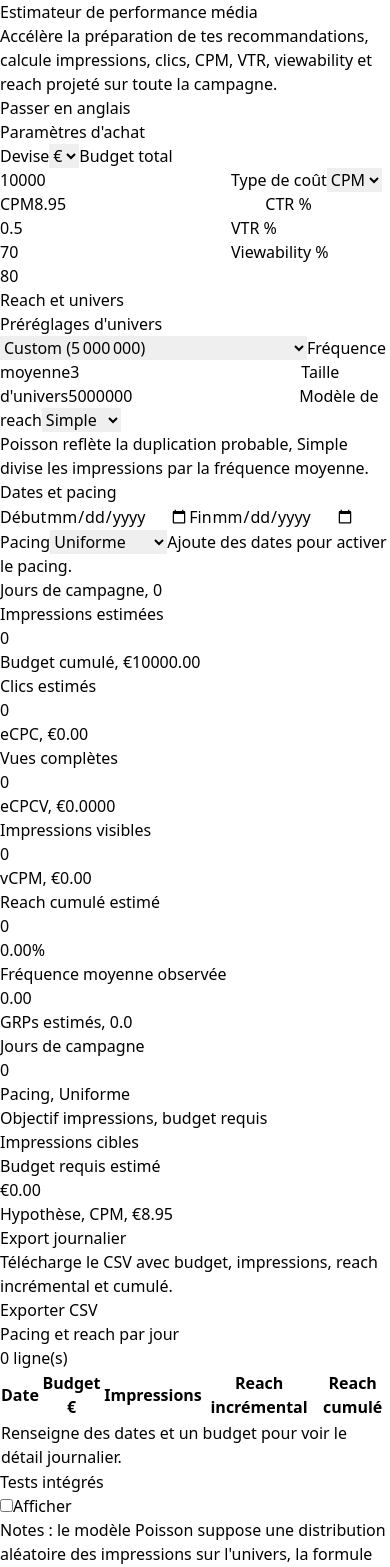
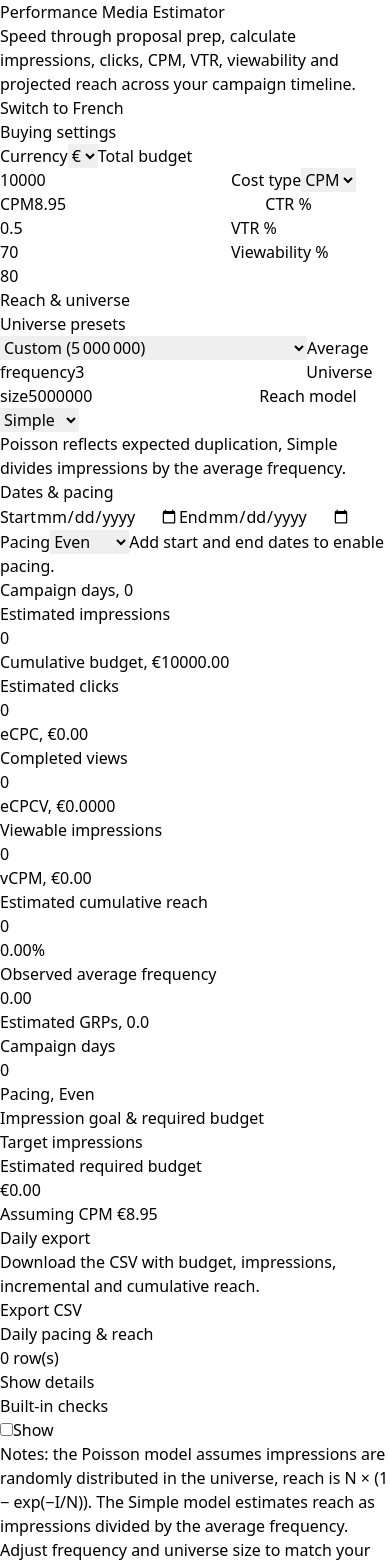
Before and after one commit to ryakeb/perf_media-calculator, a React (Vite) app: page / in a window 390 px wide. Shown: the top 1567 px of the page. Built offline with nearby package versions, Linux system fonts and the light colour scheme.

Commit message:
first commit

```diff
--- a/src/App.jsx
+++ b/src/App.jsx
@@ -130,7 +130,7 @@ function KPIReachCalculatorContent() {
 }
 
 export default function KPIReachCalculator() {
-  const [language, setLanguage] = useState('fr');
+  const [language, setLanguage] = useState('en');
 
   return (
     <LocaleProvider language={language} setLanguage={setLanguage}>
--- a/src/components/DailyTable.jsx
+++ b/src/components/DailyTable.jsx
@@ -1,15 +1,32 @@
-import React from 'react';
+import React, { useState } from 'react';
 import { formatInt, formatCurrency } from '../utils/format.js';
 import { useLocale } from '../i18n.jsx';
 
 export default function DailyTable({ dailyRows, currency }) {
   const { t } = useLocale();
+  const [isExpanded, setIsExpanded] = useState(false);
+
+  const handleToggle = () => {
+    setIsExpanded((prev) => !prev);
+  };
+
   return (
     <section className="mt-6 bg-white rounded-2xl shadow">
-      <div className="p-4 flex items-center justify-between">
+      <div className="p-4 flex flex-col gap-2 md:flex-row md:items-center md:justify-between">
         <h3 className="text-lg font-semibold">{t('dailyTable.title')}</h3>
+        <div className="flex items-center gap-3">
           <div className="text-sm text-slate-500">{t('dailyTable.rowsCount', { count: dailyRows.length })}</div>
+          <button
+            type="button"
+            onClick={handleToggle}
+            aria-expanded={isExpanded}
+            className="px-3 py-1 text-sm rounded-lg border shadow hover:bg-slate-100 transition"
+          >
+            {isExpanded ? t('dailyTable.hideDetails') : t('dailyTable.showDetails')}
+          </button>
         </div>
+      </div>
+      {isExpanded && (
         <div className="overflow-auto">
           <table className="w-full text-sm">
             <thead className="bg-slate-100">
@@ -41,6 +58,7 @@ export default function DailyTable({ dailyRows, currency }) {
             </tbody>
           </table>
         </div>
+      )}
     </section>
   );
 }
--- a/src/i18n.jsx
+++ b/src/i18n.jsx
@@ -104,6 +104,8 @@ const TRANSLATIONS = {
     dailyTable: {
       title: 'Pacing et reach par jour',
       rowsCount: '{{count}} ligne(s)',
+      showDetails: 'Afficher le détail',
+      hideDetails: 'Masquer le détail',
       headers: {
         date: 'Date',
         budget: 'Budget {{currency}}',
@@ -253,6 +255,8 @@ const TRANSLATIONS = {
     dailyTable: {
       title: 'Daily pacing & reach',
       rowsCount: '{{count}} row(s)',
+      showDetails: 'Show details',
+      hideDetails: 'Hide details',
       headers: {
         date: 'Date',
         budget: 'Budget {{currency}}',
@@ -326,7 +330,7 @@ function getFromDictionary(language, key) {
 }
 
 const LocaleContext = createContext({
-  language: 'fr',
+  language: 'en',
   setLanguage: () => {},
   t: (key, params) => formatMessage(key, params),
 });
```
Also changed, not shown: 4 other files (tests, documents, lock files or other folders). Lines whose indentation alone changed are shown as unchanged.
